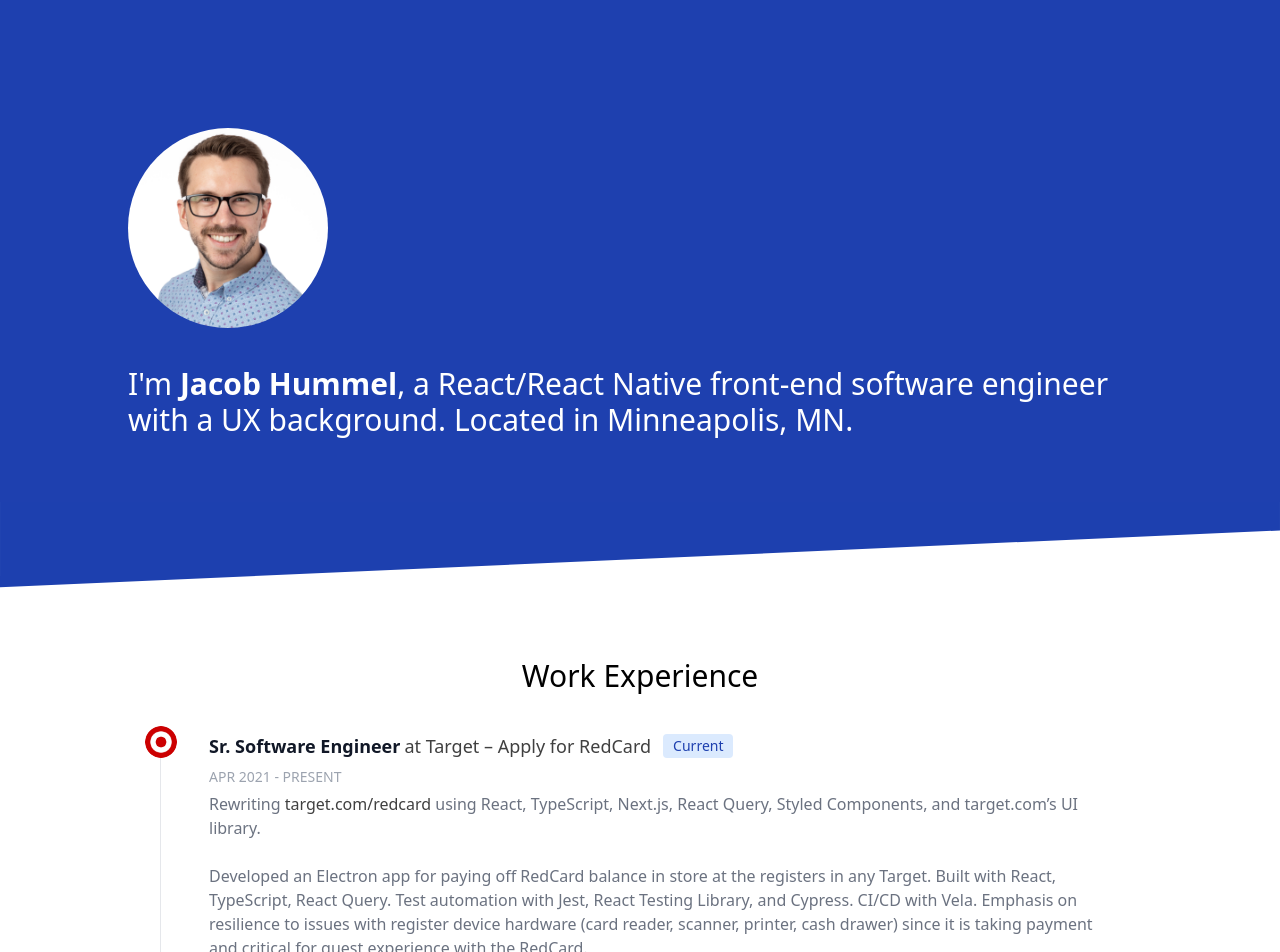
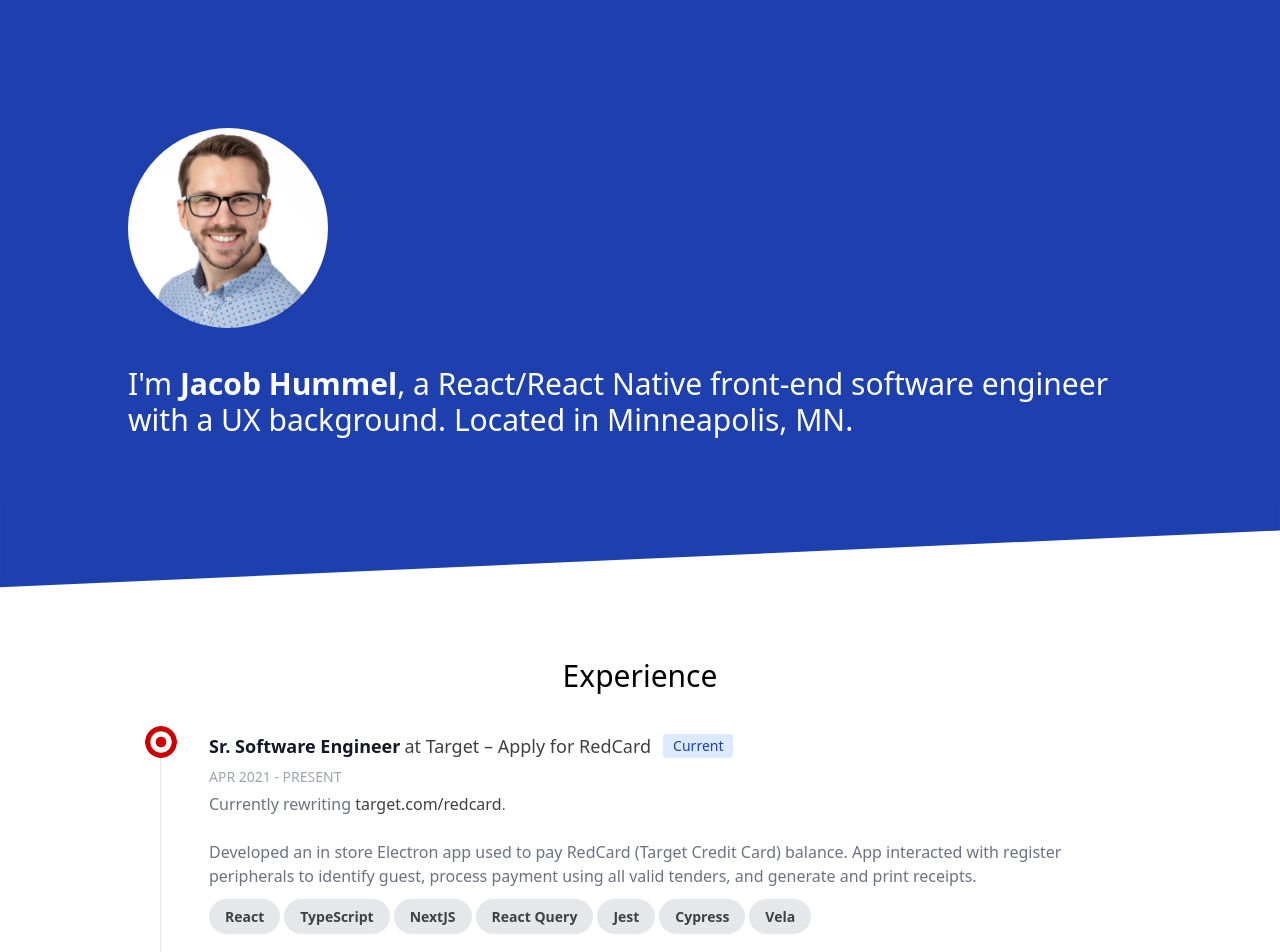
Before and after one commit to jacobhummel/jacobhummel, a Next.js app: page / in a window 1280 px wide. Shown: the top 952 px of the page. Built offline with nearby package versions, Linux system fonts and the light colour scheme.

Commit message:
skill chips wip

```diff
--- a/components/Experience.tsx
+++ b/components/Experience.tsx
@@ -7,7 +7,7 @@
     <section id="experience" className="w-screen px-2 sm:px-8">
       <div className="max-w-screen-lg mx-auto px-8 sm:-mt-24 lg:-mt-32">
         <h1 className="text-2xl md:text-3xl text-black pb-8 text-center">
-          Work Experience
+          Experience
         </h1>
         <ol className="relative border-l pl-6 border-gray-200 dark:border-gray-700">
           {experience.map((item) => (
@@ -47,6 +47,18 @@
                   ))}
                 </ol>
               )}
+              {item.skills && (
+                <ol className="list-disc list-inside text-gray-500 mt-4">
+                  {item.skills.map((skill) => (
+                    <Link
+                      href={skill.link}
+                      className="px-4 py-2 rounded-full text-gray-500 bg-gray-200 font-semibold text-sm mr-1 align-center w-max cursor-pointer active:bg-gray-300 transition duration-300 ease"
+                    >
+                      {skill.name}
+                    </Link>
+                  ))}
+                </ol>
+              )}
             </li>
           ))}
         </ol>
--- a/components/Link.tsx
+++ b/components/Link.tsx
@@ -3,12 +3,15 @@
 type Props = {
   href: string;
   children: React.ReactNode;
+  className?: string;
 };
 
-export default function Link({ href, children }: Props) {
+export default function Link({ href, children, className }: Props) {
   return (
     <NextLink.default href={href}>
-      <a className="text-neutral-700 hover:text-blue-800 hover:underline">
+      <a
+        className={`text-neutral-700 hover:text-blue-800 hover:underline ${className}`}
+      >
         {children}
       </a>
     </NextLink.default>
--- a/data/experience.tsx
+++ b/data/experience.tsx
@@ -1,4 +1,5 @@
 import Link from "components/Link";
+import { skills } from "./skills";
 
 export const experience = [
   {
@@ -10,18 +11,24 @@
     link: "https://www.target.com",
     description: (
       <>
-        Rewriting <Link href="target.com/redcard">target.com/redcard</Link>{" "}
-        using React, TypeScript, Next.js, React Query, Styled Components, and
-        target.com’s UI library. <br />
+        Currently rewriting{" "}
+        <Link href="target.com/redcard">target.com/redcard</Link>. <br />
         <br />
-        Developed an Electron app for paying off RedCard balance in store at the
-        registers in any Target. Built with React, TypeScript, React Query. Test
-        automation with Jest, React Testing Library, and Cypress. CI/CD with
-        Vela. Emphasis on resilience to issues with register device hardware
-        (card reader, scanner, printer, cash drawer) since it is taking payment
-        and critical for guest experience with the RedCard.
+        Developed an in store Electron app used to pay RedCard (Target Credit
+        Card) balance. App interacted with register peripherals to identify
+        guest, process payment using all valid tenders, and generate and print
+        receipts.
       </>
     ),
+    skills: [
+      skills.React,
+      skills.TypeScript,
+      skills.NextJS,
+      skills.ReactQuery,
+      skills.Jest,
+      skills.Cypress,
+      skills.Vela,
+    ],
   },
   {
     name: "Target – LaunchPad",
@@ -32,6 +39,15 @@
     link: "https://www.target.com",
     description:
       "Developed a large vendor facing web app for setting up and managing retail item data. Built with React, Redux, TypeScript, Apollo Client / Server (GraphQL), NodeJS, and CSS in JS (Emotion). Testing automation with Jest, React Testing Library, and Cypress. CI/CD with Drone.",
+    skills: [
+      skills.React,
+      skills.TypeScript,
+      skills.NextJS,
+      skills.ReactQuery,
+      skills.Jest,
+      skills.Cypress,
+      skills.Vela,
+    ],
   },
   {
     name: "Target – Enterprise Collaboration",
--- /dev/null
+++ b/data/skills.ts
@@ -0,0 +1,126 @@
+export const skills = {
+  JavaScript: {
+    name: "JavaScript",
+    link: "https://developer.mozilla.org/en-US/docs/Web/JavaScript",
+  },
+  TypeScript: {
+    name: "TypeScript",
+    link: "https://www.typescriptlang.org/",
+  },
+  NextJS: {
+    name: "NextJS",
+    link: "https://nextjs.org/",
+  },
+  ReactQuery: {
+    name: "React Query",
+    link: "https://react-query.tanstack.com/",
+  },
+  Cypress: {
+    name: "Cypress",
+    link: "https://www.cypress.io/",
+  },
+  Jest: {
+    name: "Jest",
+    link: "https://jestjs.io/",
+  },
+  Vela: {
+    name: "Vela",
+    link: "https://go-vela.github.io/docs/",
+  },
+  HTML5: {
+    name: "HTML5",
+    link: "https://developer.mozilla.org/en-US/docs/Web/Guide/HTML/HTML5",
+  },
+  CSS3: {
+    name: "CSS3",
+    link: "https://developer.mozilla.org/en-US/docs/Web/CSS/CSS3",
+  },
+  Scss: {
+    name: "Scss",
+    link: "https://sass-lang.com/",
+  },
+  Java: {
+    name: "Java",
+    link: "https://docs.oracle.com/en/java/",
+  },
+  PowerShell: {
+    name: "PowerShell",
+    link: "https://docs.microsoft.com/en-us/powershell/",
+  },
+  InVision: {
+    name: "InVision",
+    link: "https://www.invisionapp.com/",
+  },
+  Git: {
+    name: "Git",
+    link: "https://git-scm.com/",
+  },
+  Yarn: {
+    name: "Yarn",
+    link: "https://yarnpkg.com/en/",
+  },
+  Npm: {
+    name: "Npm",
+    link: "https://www.npmjs.com/",
+  },
+  React: {
+    name: "React",
+    link: "https://reactjs.org/",
+  },
+  ReactNative: {
+    name: "React Native",
+    link: "https://facebook.github.io/react-native/",
+  },
+  Redux: {
+    name: "Redux",
+    link: "https://redux.js.org/",
+  },
+  ApolloGraphQl: {
+    name: "React Native",
+    link: "https://facebook.github.io/react-native/",
+  },
+  SharePoint: {
+    name: "SharePoint",
+    link: "https://docs.microsoft.com/en-us/sharepoint/dev/index",
+  },
+  Office365: {
+    name: "Office 365",
+    link: "https://developer.microsoft.com/en-us/office",
+  },
+  AzureFunctions: {
+    name: "Azure Functions",
+    link: "https://azure.microsoft.com/en-us/services/functions/",
+  },
+  Android: {
+    name: "Android",
+    link: "https://developer.android.com/",
+  },
+  Jekyll: {
+    name: "Jekyll",
+    link: "https://jekyllrb.com/",
+  },
+  GatsbyJS: {
+    name: "GatsbyJS",
+    link: "https://www.gatsbyjs.org/",
+  },
+  OfficeUIFabric: {
+    name: "Office UI Fabric",
+    link: "https://developer.microsoft.com/en-us/fabric",
+  },
+  Bootstrap: {
+    name: "Bootstrap",
+    link: "https://getbootstrap.com/",
+  },
+  MySQL: {
+    name: "MySQL",
+    link: "https://www.mysql.com/",
+  },
+  Express: {
+    name: "Express",
+    link: "https://expressjs.com/",
+  },
+  NodeJS: {
+    name: "NodeJS",
+    link: "https://nodejs.org/en/",
+  },
+};
```
Also changed, not shown: 1 other file (tests, documents, lock files or other folders).
